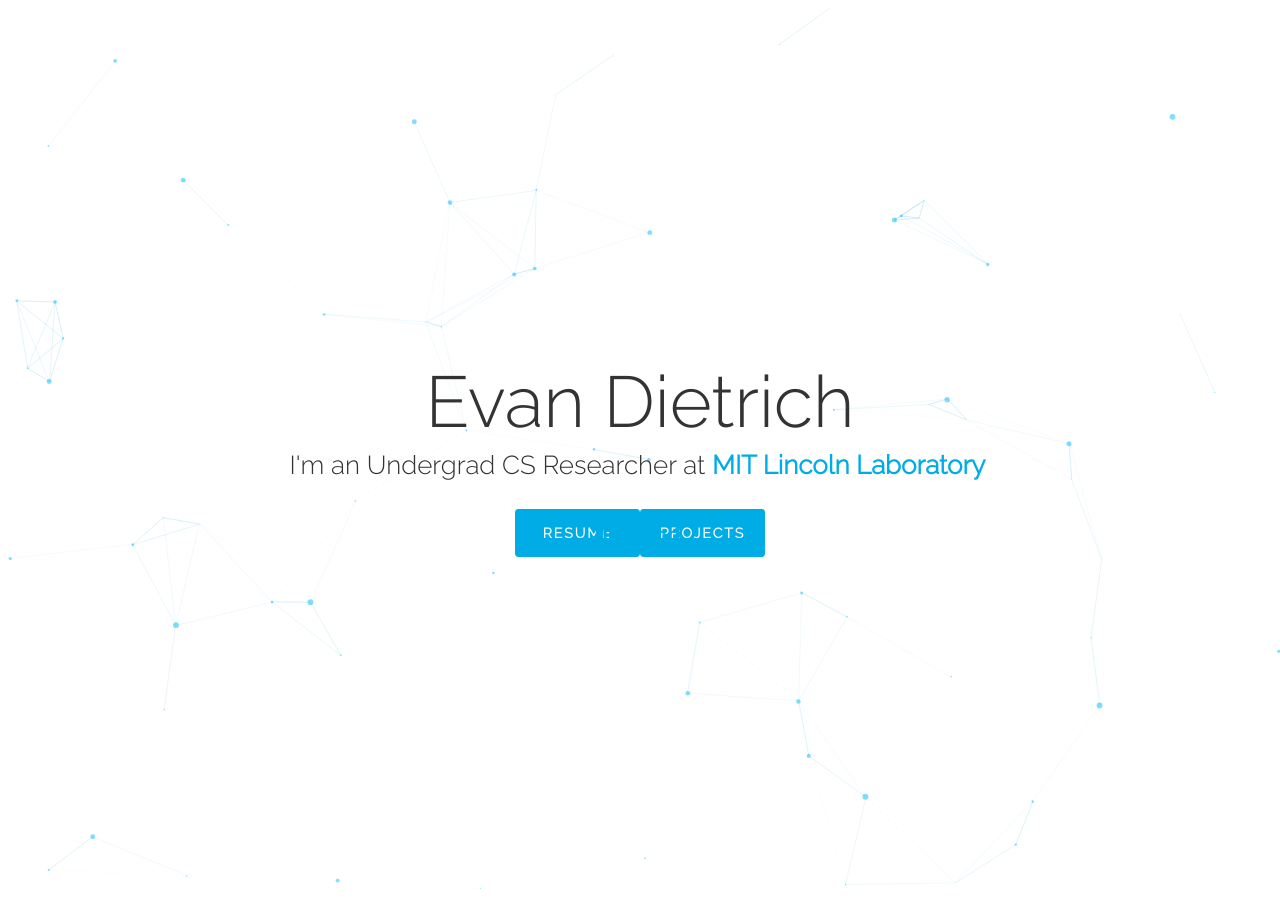
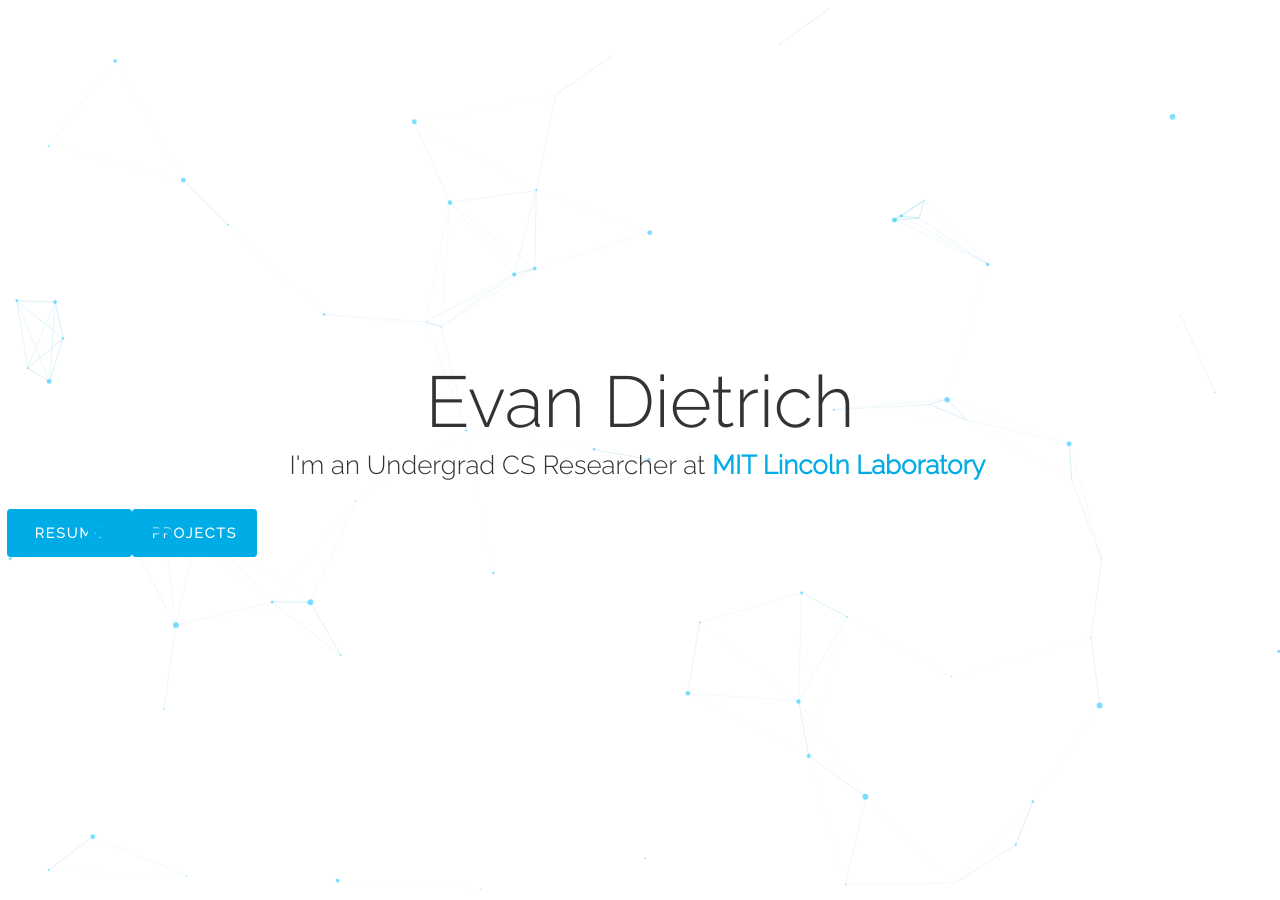
Before and after one commit to EvanDietrich/EvanDietrich.github.io, a Jekyll site: the page index.html, which Jekyll copies as it is, in a window 1280 px wide. Built offline with Jekyll 4.4.1, drawn with Linux system fonts in a browser that asks for light colours; nearby versions of some CDN libraries.

Commit message:
Update style.css

```diff
--- a/css/style.css
+++ b/css/style.css
@@ -43,6 +43,7 @@ a:visited {
     /*margin-right: 30px;*/
     border-radius: 3.7px;
     cursor: pointer;
+
 }
 
 #nav {
@@ -50,6 +51,8 @@ a:visited {
     align-items: center;
     justify-content: center;
     margin: -28px;
+    width: 25%;
+    float:left;
     /*animation: fadein 3s; */
 }
 
```
